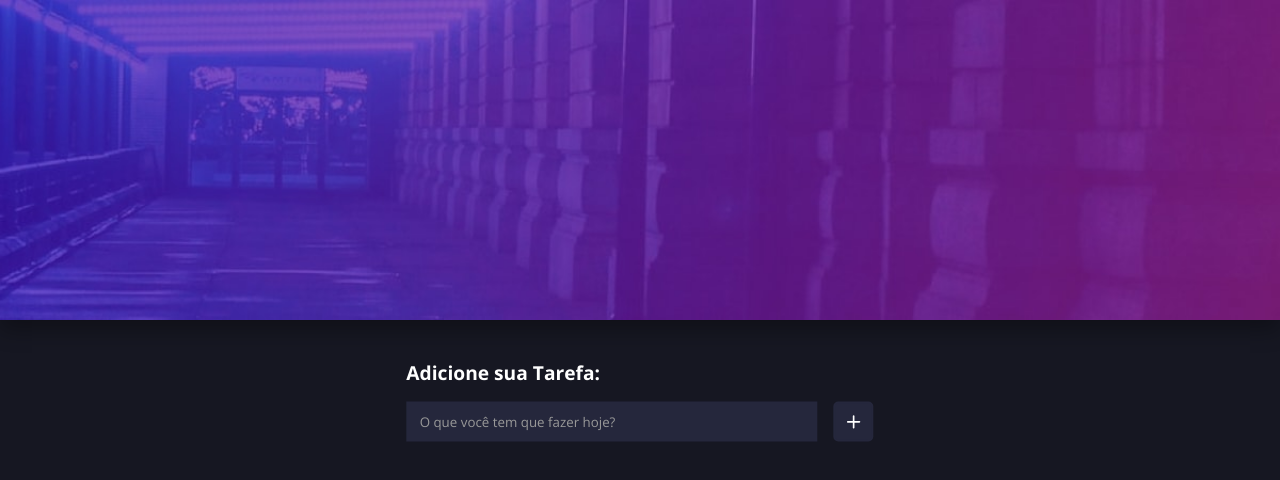
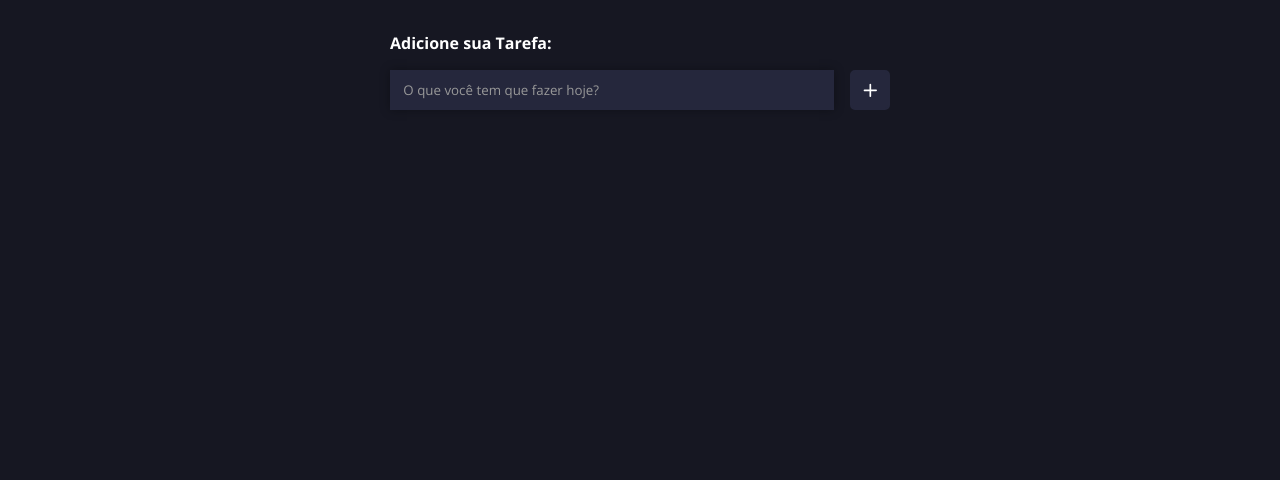
Before and after one commit to FellipeCastro/todo-list-react, a React (Vite) app: page / in a window 1280 px wide. Shown: the top 480 px of the page. Built offline with nearby package versions, Linux system fonts and the light colour scheme.

Commit message:
To do's  estão sendo adicionados e criados

```diff
--- a/index.html
+++ b/index.html
@@ -3,7 +3,7 @@
   <head>
     <meta charset="UTF-8" />
     <meta name="viewport" content="width=device-width, initial-scale=1.0" />
-    <title>To do List - React</title>
+    <title>Todo List - React</title>
 
     <!--FONTS-->
     <link rel="preconnect" href="https://fonts.googleapis.com">
--- a/src/App.css
+++ b/src/App.css
@@ -1,27 +1,23 @@
 .section_principal {
-    height: 100vh;
+    padding: 2em 1em;
+    min-height: 100vh;
     width: 100%;
     background-color: #161722;
     position: relative;
+    background-repeat: no-repeat;
+    background-size: cover;
+    background-position: center center;
+    display: flex;
+    flex-direction: column;
+    align-items: center;
+    justify-content: flex-start;
+    gap: 2em;
 }
 
-.img_backround {
-    width: 100%;
-    height: 40%;
-    background-image: url('./img/bg-desktop-dark.jpg');
-    background-repeat: no-repeat;
-    background-position: center;
-    background-size: cover;
-    background-color: #00e0ff;
-    box-shadow: 0px 10px 20px #00000050;
+.todos_container {
+    width: 500px;
+    max-width: 500px;
+    display: flex;
+    flex-direction: column;
+    gap: 1em;
 }
-
-.section_principal h1 {
-    color: #fff;
-    font-size: 2.5em;
-    font-weight: 700;
-    position: absolute;
-    top: 20%;
-    left: 50%;
-    transform: translate(-50%, -20%);
-}
--- a/src/App.jsx
+++ b/src/App.jsx
@@ -1,16 +1,33 @@
 import { useState } from 'react'
 import './App.css'
-import TodoInput from './components/TodoInput'
+import TodoForm from './components/TodoForm'
+import Todos from './components/Todos'
 
 export default function App() {
 
-  const [todo, setTodo] = useState()
+  const [todos, setTodos] = useState([])
+
+  const addTodo = (text) => {
+    const newTodos = [...todos, {
+      id: Math.floor(Math.random() * 10000),
+      text: text,
+      isCompleted: false
+    }]
+    setTodos(newTodos)
+  }
 
   return (
     <section className='section_principal'>
-      <div className='img_backround'></div>
+      <TodoForm addTodo={addTodo}/>
 
-      <TodoInput/>
+      <ul className='todos_container'>
+        {todos.map((todo) => {
+          return <Todos
+            id={todo.id}
+            text={todo.text}
+          />
+        })}
+      </ul>
     </section>
   )
 }
--- a/src/components/TodoInput.css
+++ b/src/components/TodoForm.css
@@ -1,9 +1,6 @@
 .input_container {
-    position: absolute;
-    top: 50%;
-    left: 50%;
-    transform: translate(-50%, -50%);
-    z-index: 10;
+    width: 500px;
+    max-width: 500px;
     display: flex;
     flex-wrap: wrap;
     justify-content: center;
@@ -14,7 +11,7 @@
 .input_container label {
     width: 100%;
     color: #fff;
-    font-size: 1.2em;
+    font-size: 1em;
     font-weight: 800;
 }
 
@@ -24,6 +21,8 @@
     padding: 1em;
     background-color: #25273c;
     border: none;
+    color: #999;
+    box-shadow: 0px 0px 10px #00000050;
 }
 
 .input_container input::placeholder {
@@ -43,11 +42,15 @@
     transition: .5s;
 }
 
-.input_container button:hover {
-    border-color: #fff;
-}
-
 .input_container button svg {
     color: #fff;
     font-size: 2em;
 }
+
+.input_container button:hover {
+    background-color: #fff;
+}
+
+.input_container button:hover > svg{
+    color: #25273c;
+}
--- /dev/null
+++ b/src/components/TodoForm.jsx
@@ -0,0 +1,36 @@
+import { useState, useRef } from 'react';
+
+import { IoIosAdd } from "react-icons/io";
+
+import './TodoForm.css';
+
+export default function TodoInput(props) {
+    const [value, setValue] = useState("")
+    const inputRef = useRef(null);
+
+    const handleSubmit = (e) => {
+        e.preventDefault()
+        if (!value) return
+        props.addTodo(value)
+        setValue("")
+        inputRef.current.focus();
+
+    }
+
+    return (
+        <form className='input_container' onSubmit={handleSubmit} autoComplete='off'>
+            <label htmlFor="input">Adicione sua Tarefa: </label>
+            <input
+                id='input'
+                ref={inputRef}
+                type="text"
+                placeholder='O que você tem que fazer hoje?'
+                onChange={(e) => setValue(e.target.value)}
+                value={value}
+            />
+            <button type='submit'>
+                <IoIosAdd />
+            </button>
+        </form>
+    )
+}
--- a/src/components/TodoInput.jsx
+++ /dev/null
@@ -1,15 +0,0 @@
-import './TodoInput.css';
-
-import { IoIosAdd } from "react-icons/io";
-
-export default function TodoInput() {
-    return (
-        <div className='input_container'>
-            <label htmlFor="">Adicione sua Tarefa: </label>
-            <input type="text" placeholder='O que você tem que fazer hoje?'/>
-            <button>
-                <IoIosAdd />
-            </button>
-        </div>
-    )
-}
--- /dev/null
+++ b/src/components/Todos.css
@@ -0,0 +1,48 @@
+.todo {
+    width: 100%;
+    background-color: #25273c;
+    display: flex;
+    justify-content: space-between;
+    align-items: center;
+    padding: 1em;
+    border-radius: 10px;
+    box-shadow: 0px 0px 10px #00000050;
+}
+
+.todo p {
+    color: #fff;
+    font-weight: 800;
+}
+
+.buttons_container {
+    display: flex;
+    justify-content: center;
+    align-items: center;
+    gap: 1em;
+}
+
+.buttons_container button {
+    height: 30px;
+    width: 30px;
+    background-color: #fff;
+    border: 2px solid #fff;
+    border-radius: 5px;
+    display: flex;
+    justify-content: center;
+    align-items: center;
+    cursor: pointer;
+    transition: .5s;
+}
+
+.buttons_container button svg {
+    color: #25273c;
+    font-size: 1.5em;
+}
+
+.buttons_container button:hover {
+    background-color: #25273c;
+}
+
+.buttons_container button:hover > svg {
+    color: #fff;
+}
--- /dev/null
+++ b/src/components/Todos.jsx
@@ -0,0 +1,20 @@
+import { MdDone, MdOutlineClose } from "react-icons/md";
+
+import './Todos.css';
+
+export default function Todos(props) {
+    return (
+        <li className="todo" key={props.id}>
+            <p>{props.text}</p>
+
+            <div className="buttons_container">
+                <button>
+                    <MdDone />
+                </button>
+                <button>
+                    <MdOutlineClose />
+                </button>
+            </div>
+        </li>
+    )
+}
--- a/src/index.css
+++ b/src/index.css
@@ -4,3 +4,11 @@
   box-sizing: border-box;
   font-family: 'Open Sans', sans-serif;
 }
+
+ul {
+  list-style: none;
+}
+
+a {
+  text-decoration: none;
+}
```
